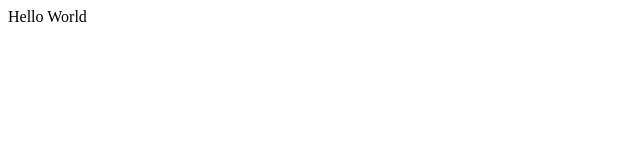
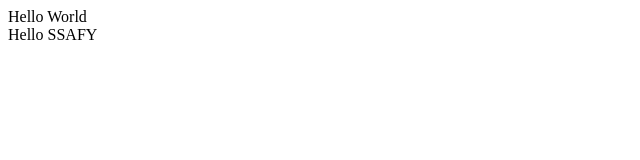
Before and after one commit to P-WJ/iam, a plain HTML site: page index.html in a window 1280 px wide. Shown: the full height of the page, 0-640 px from the left. Drawn offline with Linux system fonts and the light colour scheme.

Commit message:
2026.07.13 ver 2

```diff
--- a/index.html
+++ b/index.html
@@ -6,6 +6,7 @@
   <title>Document</title>
 </head>
 <body>
-  Hello World
+  Hello World<br>
+  Hello SSAFY
 </body>
 </html>
```
